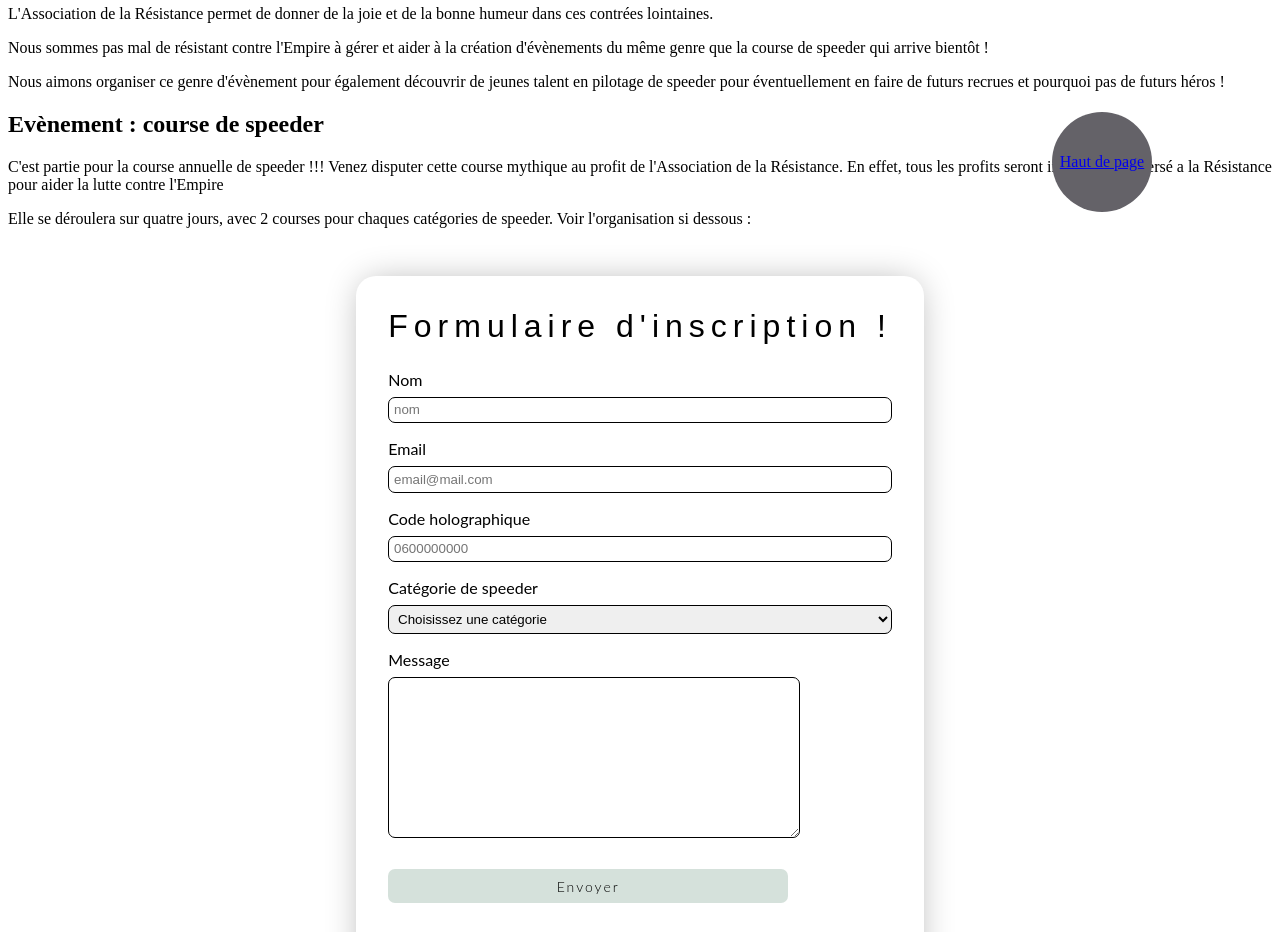
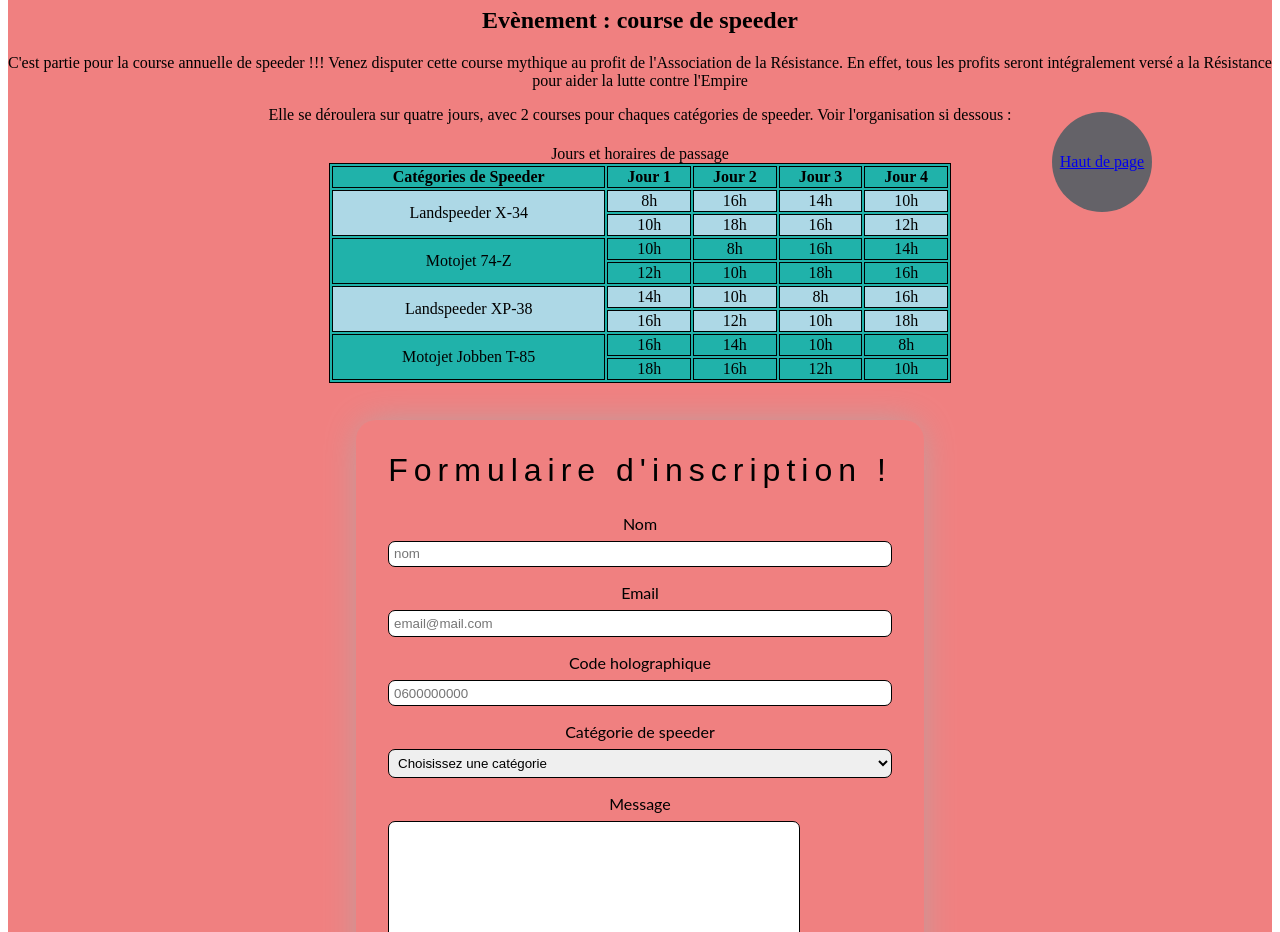
Before and after one commit to Alcarian/Evaluation-html, a plain HTML site: page evaluation.html in a window 1280 px wide. Shown: the part 508-1440 px from the top of the page. Drawn offline with Linux system fonts and the light colour scheme.

Commit message:
Ajout du tableau horaire

```diff
--- a/evaluation.html
+++ b/evaluation.html
@@ -29,9 +29,75 @@
         <h2 id="event">Evènement : course de speeder</h2>
             <p>C'est partie pour la course annuelle de speeder !!! Venez disputer cette course mythique au profit de l'Association de la Résistance. En effet, tous les profits seront intégralement versé a la Résistance pour aider la lutte contre l'Empire</p>
             <p>Elle se déroulera sur quatre jours, avec 2 courses pour chaques catégories de speeder. Voir l'organisation si dessous :</p>
-            <table>
 
-            </table>
+            <div class="table">
+                <table>
+                    <caption>Jours et horaires de passage</caption>
+                    <thead>
+                        <tr>
+                            <th>Catégories de Speeder</th>
+                            <th>Jour 1</th>
+                            <th>Jour 2</th>
+                            <th>Jour 3</th>
+                            <th>Jour 4</th>
+                        </tr>
+                    </thead>
+                    <tbody>
+                        <tr class="backgroundTable">
+                            <td rowspan="2">Landspeeder X-34</td>
+                            <td>8h</td>
+                            <td>16h</td>
+                            <td>14h</td>
+                            <td>10h</td>
+                        </tr>
+                        <tr class="backgroundTable">
+                            <td>10h</td>
+                            <td>18h</td>
+                            <td>16h</td>
+                            <td>12h</td>
+                        </tr>
+                        <tr>
+                            <td rowspan="2">Motojet 74-Z</td>
+                            <td>10h</td>
+                            <td>8h</td>
+                            <td>16h</td>
+                            <td>14h</td>
+                        </tr>
+                        <tr>
+                            <td>12h</td>
+                            <td>10h</td>
+                            <td>18h</td>
+                            <td>16h</td>
+                        </tr>
+                        <tr class="backgroundTable">
+                            <td rowspan="2">Landspeeder XP-38</td>
+                            <td>14h</td>
+                            <td>10h</td>
+                            <td>8h</td>
+                            <td>16h</td>
+                        </tr>
+                        <tr class="backgroundTable">
+                            <td>16h</td>
+                            <td>12h</td>
+                            <td>10h</td>
+                            <td>18h</td>
+                        </tr>
+                        <tr>
+                            <td rowspan="2">Motojet Jobben T-85</td>
+                            <td>16h</td>
+                            <td>14h</td>
+                            <td>10h</td>
+                            <td>8h</td>
+                        </tr>
+                        <tr>
+                            <td>18h</td>
+                            <td>16h</td>
+                            <td>12h</td>
+                            <td>10h</td>
+                        </tr>
+                    </tbody>
+                </table>
+            </div>
 
         <div class="contact-wrapper">
             <form class="form-horizontal" method="post" action="contact.php">
--- a/style.css
+++ b/style.css
@@ -1,9 +1,43 @@
+.nav {
+  display: flex;
+  justify-content: space-around;
+}
+
+main {
+  background-color: lightcoral;
+  text-align: center;
+}
 
 header {
   background-color: red;
+  display: flex;
+  justify-content: center;
+  align-items: center;
 }
 
+table {
+  width: 50%;
+  background-color: lightseagreen;
+}
 
+td {
+  text-align: center;
+}
+
+.backgroundTable {
+  background-color: lightblue;
+}
+
+table, th, td {
+  border: 1px solid black;
+}
+
+.table {
+  display: flex;
+  margin: 5px;
+  padding: 5px;
+  justify-content: center;
+}
 
 form {
     display: flex;
```
